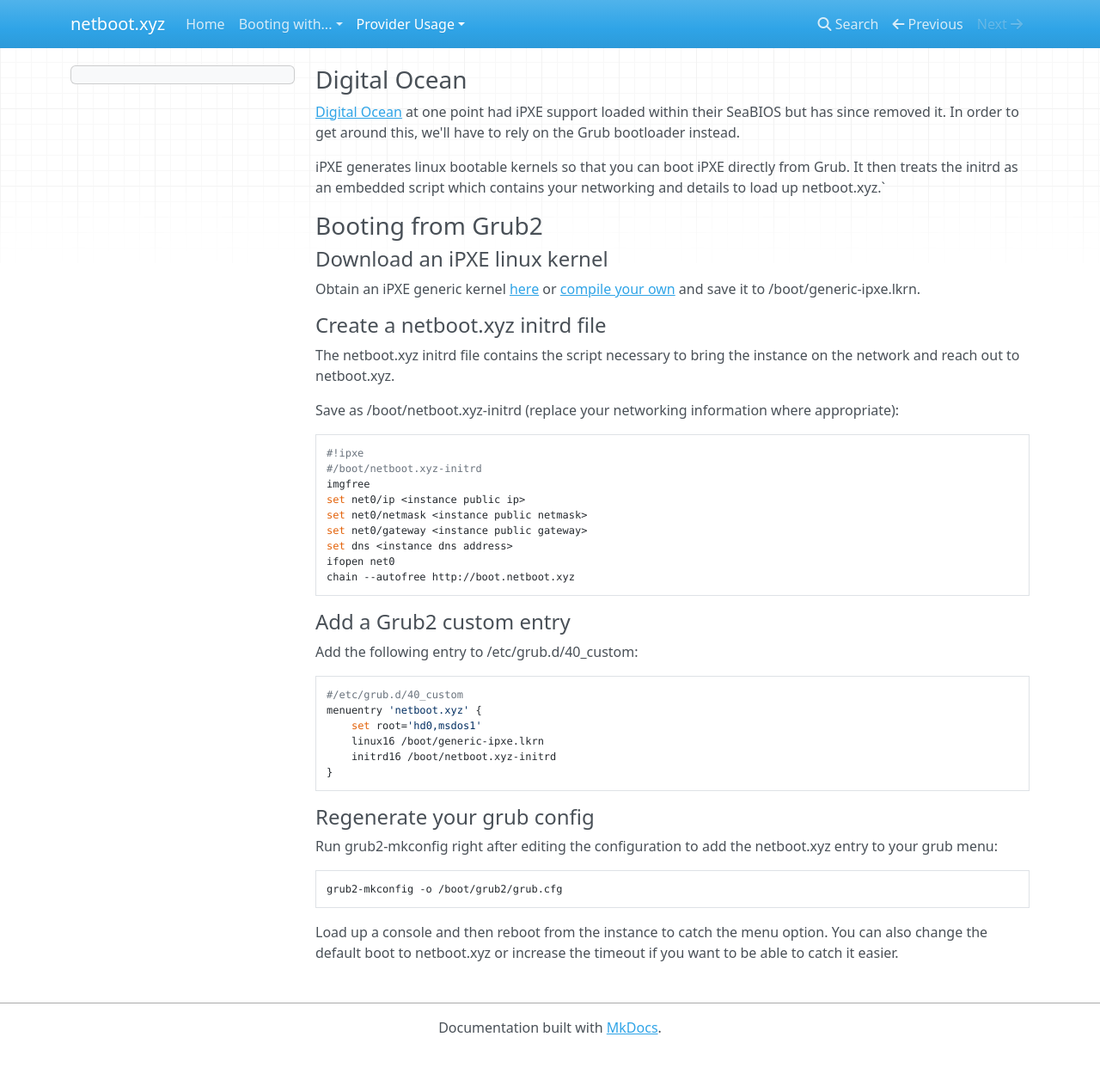
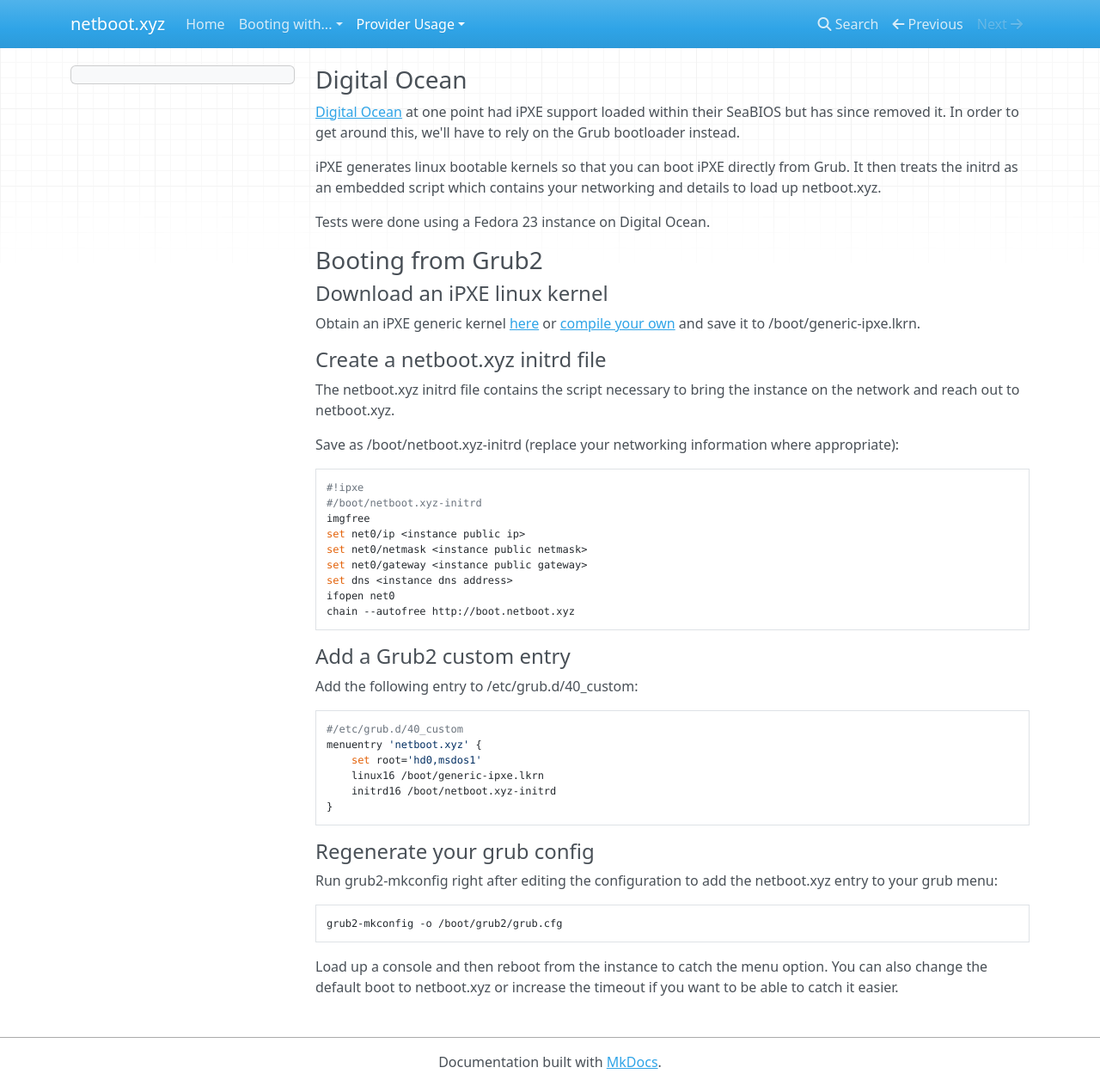
Before and after one commit to netbootxyz/netboot.xyz, an MkDocs documentation site: the page built from docs/usage_digitalocean.md, in a window 1280 px wide and 1263 px high. Shown: the whole window at 86% size. Built offline with MkDocs 1.6.1, drawn with Linux system fonts in a browser that asks for light colours; nearby versions of some CDN libraries; old or Windows-style settings are respelled for this version of MkDocs.

Commit message:
More edits to docs

```diff
--- a/docs/usage_digitalocean.md
+++ b/docs/usage_digitalocean.md
@@ -2,7 +2,9 @@
 
 [Digital Ocean](https://www.digitalocean.com) at one point had iPXE support loaded within their SeaBIOS but has since removed it.  In order to get around this, we'll have to rely on the Grub bootloader instead.
 
-iPXE generates linux bootable kernels so that you can boot iPXE directly from Grub.  It then treats the initrd as an embedded script which contains your networking and details to load up netboot.xyz.`
+iPXE generates linux bootable kernels so that you can boot iPXE directly from Grub.  It then treats the initrd as an embedded script which contains your networking and details to load up netboot.xyz.
+
+Tests were done using a Fedora 23 instance on Digital Ocean.
 
 ### Booting from Grub2
 
```
